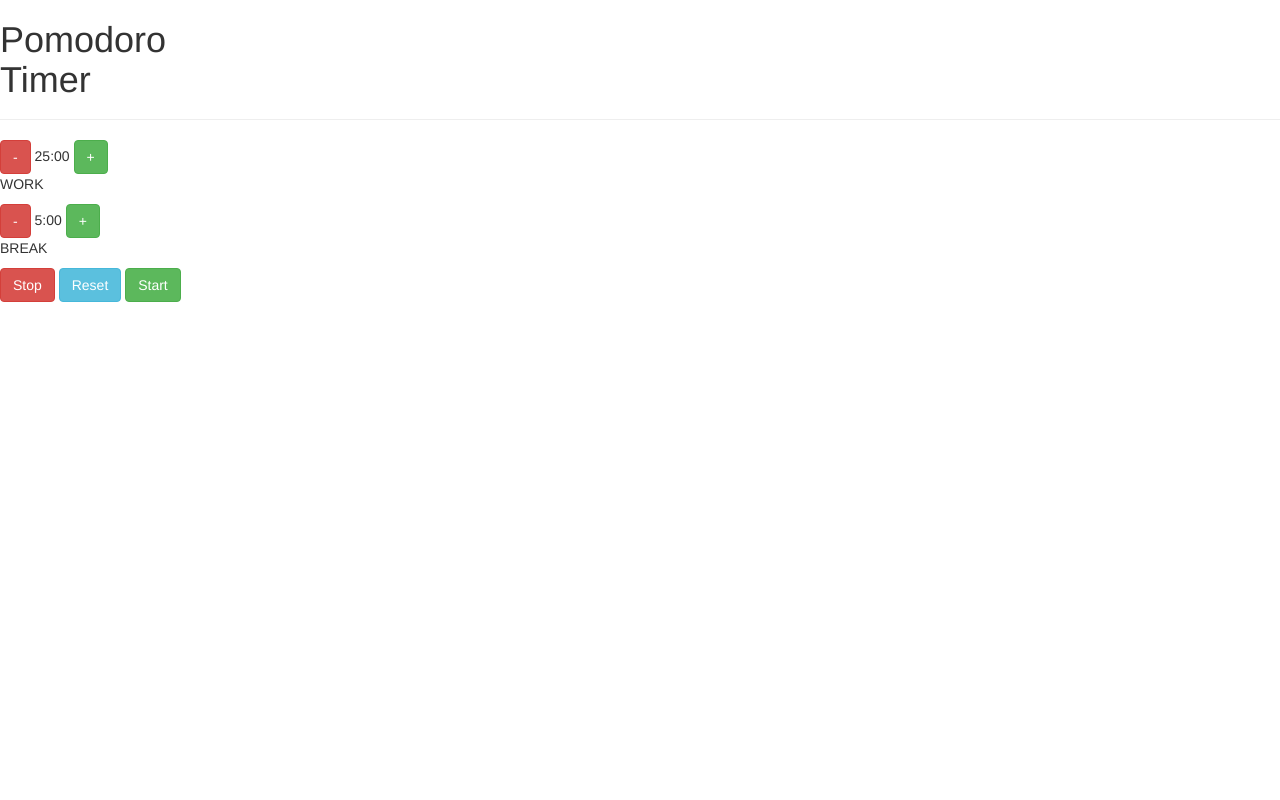
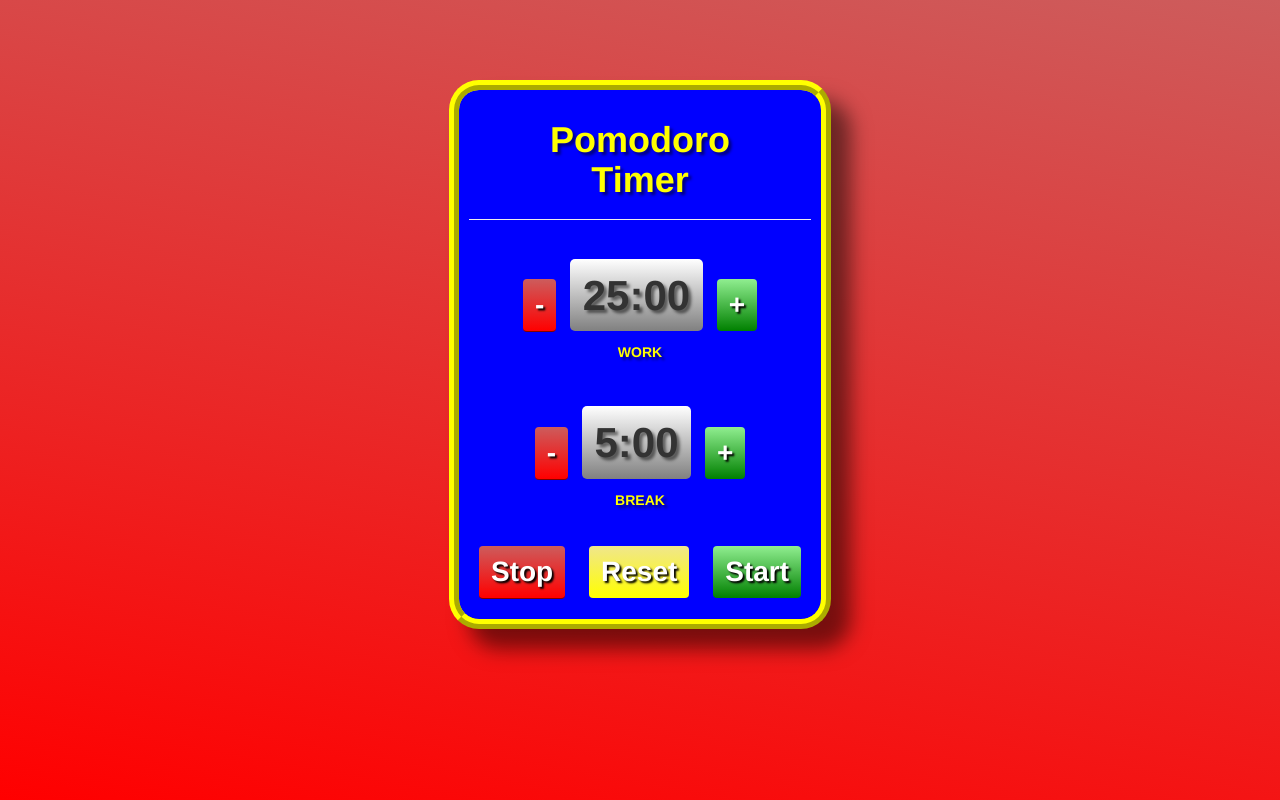
Before and after one commit to JordanShackelford/pomodoro, a plain HTML site: page index.html in a window 1280 px wide. Drawn offline with nearby package versions, Linux system fonts and the light colour scheme.

Commit message:
html was linking to styles.css and not style.css, fixed. working properly now

```diff
--- a/index.html
+++ b/index.html
@@ -1,6 +1,7 @@
 <body>
-  <link rel="stylesheet" href="styles.css">
+
   <link rel="stylesheet" href="https://maxcdn.bootstrapcdn.com/bootstrap/3.3.5/css/bootstrap.min.css">
+  <link rel="stylesheet" href="style.css">
 
   <div id="tomatoWrapper">
     <div id="tomato">
--- a/style.css
+++ b/style.css
@@ -55,7 +55,7 @@ body{
   text-shadow:2px 2px 2px rgba(0,0,0,1);
 }
 .btn:active{
-  transform:translate(0,3px);
+  transform:translate(0,10px);
 }
 
 
```
